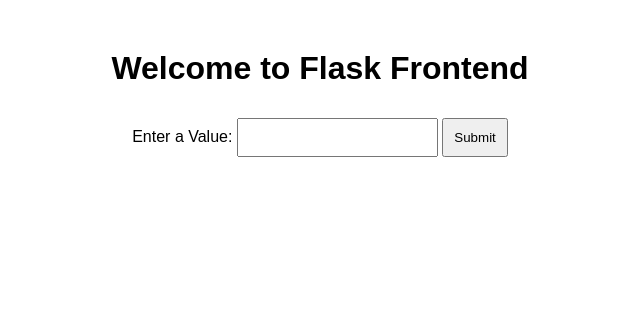
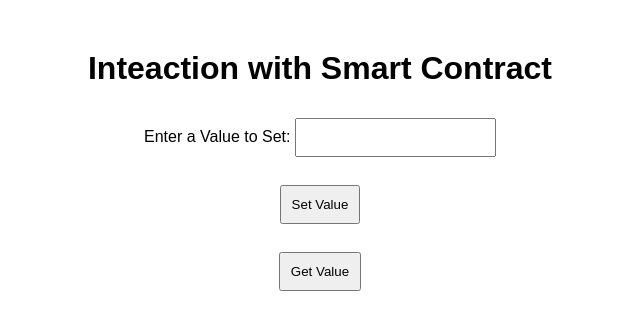
Before and after one commit to k3053/QPL_Prevention, a Flask app: page / in a window 1280 px wide. Shown: the top 330 px of the page, without its empty margins (320-960 px from the left). Run offline with Flask 3, Linux system fonts and the light colour scheme; parts of the project's set-up code (start-up, migrations or seed data) failed here and were passed over.

Commit message:
Updated Frontend and Backend

```diff
--- a/frontend/app.py
+++ b/frontend/app.py
@@ -1,13 +1,61 @@
 from flask import Flask, render_template, request
+from web3 import Web3
+import json
 
+# Initalize Flask app
 app = Flask(__name__)
 
+# Connect to Ganache
+ganache_url = "http://127.0.0.1:7545"
+web3 = Web3(Web3.HTTPProvider(ganache_url))
+
+# check connection
+if not web3.is_connected():
+    print("Could not connect to Ganache")
+else:
+    print("Connected to Ganache")
+
+# Load contract ABI and address
+contract_address = "0xf84ddf6a7d3f6E6919E5FB812Cc9b221cC479b5d" # Contract Address
+
+with open(r"C:\Users\kulde\OneDrive\Desktop\Blockchain_OEP\QPL_Prevention\Backend\build\contracts\GetSet.json", "r") as file:
+    contract_json = json.load(file)
+    contract_abi = contract_json["abi"]
+    contract_address = contract_json['networks']['5777']['address']
+
+# print(f"Contract Address: {contract_address}")
+# print(f"Contract ABI: {contract_abi}")
+
+# stored_message = contract.functions.Get().call()
+# print(f"Stored Message: {stored_message}")
+
+
+# Create contract instance
+contract = web3.eth.contract(address=contract_address, abi=contract_abi)
+
+account = web3.eth.accounts[0]
+
 @app.route("/", methods=["GET", "POST"])
+
 def home():
+    stored_message = None
     value = None
+
     if request.method == "POST":
-        value = request.form.get("user_input")
-    return render_template("index.html", value=value)
+        if "set_button" in request.form:
+            # GEt user input from the form
+            value = request.form.get("user_input")
+
+            # set the message in the smart comtract (send a transaction)
+            tx_hash = contract.functions.Set(value).transact({'from': account})
+            web3.eth.wait_for_transaction_receipt(tx_hash)
+
+        if "get_button" in request.form:
+            # Get the message from the smart contract (call a function)
+            stored_message = contract.functions.Get().call()
+
+    # Pass the value to the template
+    return render_template("index.html", value=stored_message)
 
 if __name__ == "__main__":
     app.run(debug=True)
--- a/frontend/templates/index.html
+++ b/frontend/templates/index.html
@@ -1,20 +1,25 @@
 <!DOCTYPE html>
 <html lang="en">
 <head>
-    <title>Flask Frontend</title>
+    <title>Smart Contract Interaction</title>
     <link rel="stylesheet" href="{{ url_for('static', filename='styles.css') }}">
 </head>
 <body>
-    <h1>Welcome to Flask Frontend</h1>
+    <h1>Inteaction with Smart Contract</h1>
 
-    <form action="/" method="POST">
-        <label for="user_input">Enter a Value:</label>
-        <input type="text" id="user_input" name="user_input" required>
-        <button type="submit">Submit</button>
+    <form method="POST">
+        <label for="user_input">Enter a Value to Set:</label>
+        <input type="text" id="user_input" name="user_input">
+        <br><br>
+        <!-- Set fuunction button -->
+        <button type="submit" name="set_button">Set Value</button>
+        <br><br>
+        <!-- Get function button -->
+        <button type="submit" name="get_button">Get Value</button>
     </form>
-
-    {% if value %}
-        <h2>You entered: {{ value }}</h2>
-    {% endif %}
+<!--
+    {% if value %} -->
+        <h2>Stored Value from Contract: {{ value }}</h2>
+    <!-- {% endif %} -->
 </body>
 </html>
```
Also changed, not shown: Backend/truffle-config.js (added, +141 -0 lines), Backend/migrations/1_GetSet.js (added), 5 other files.
